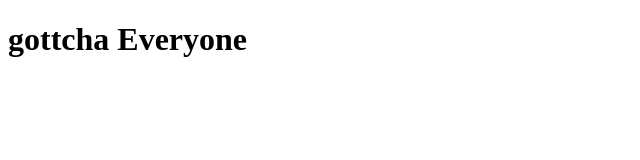
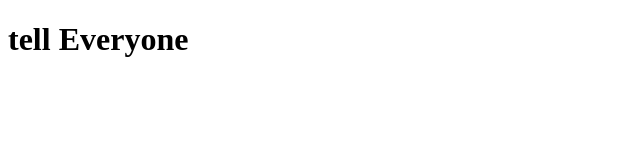
Before and after one commit to bartcan/background-generator-, a plain HTML site: page index.html in a window 1280 px wide. Shown: the whole page, without its empty margins (0-640 px from the left). Drawn offline with Linux system fonts and the light colour scheme.

Commit message:
changing title again

```diff
--- a/index.html
+++ b/index.html
@@ -8,7 +8,7 @@
 </head>
 
 <body>
-<h1>  gottcha Everyone </h1>
+<h1>  tell Everyone </h1>
 
 
 </body>
```
